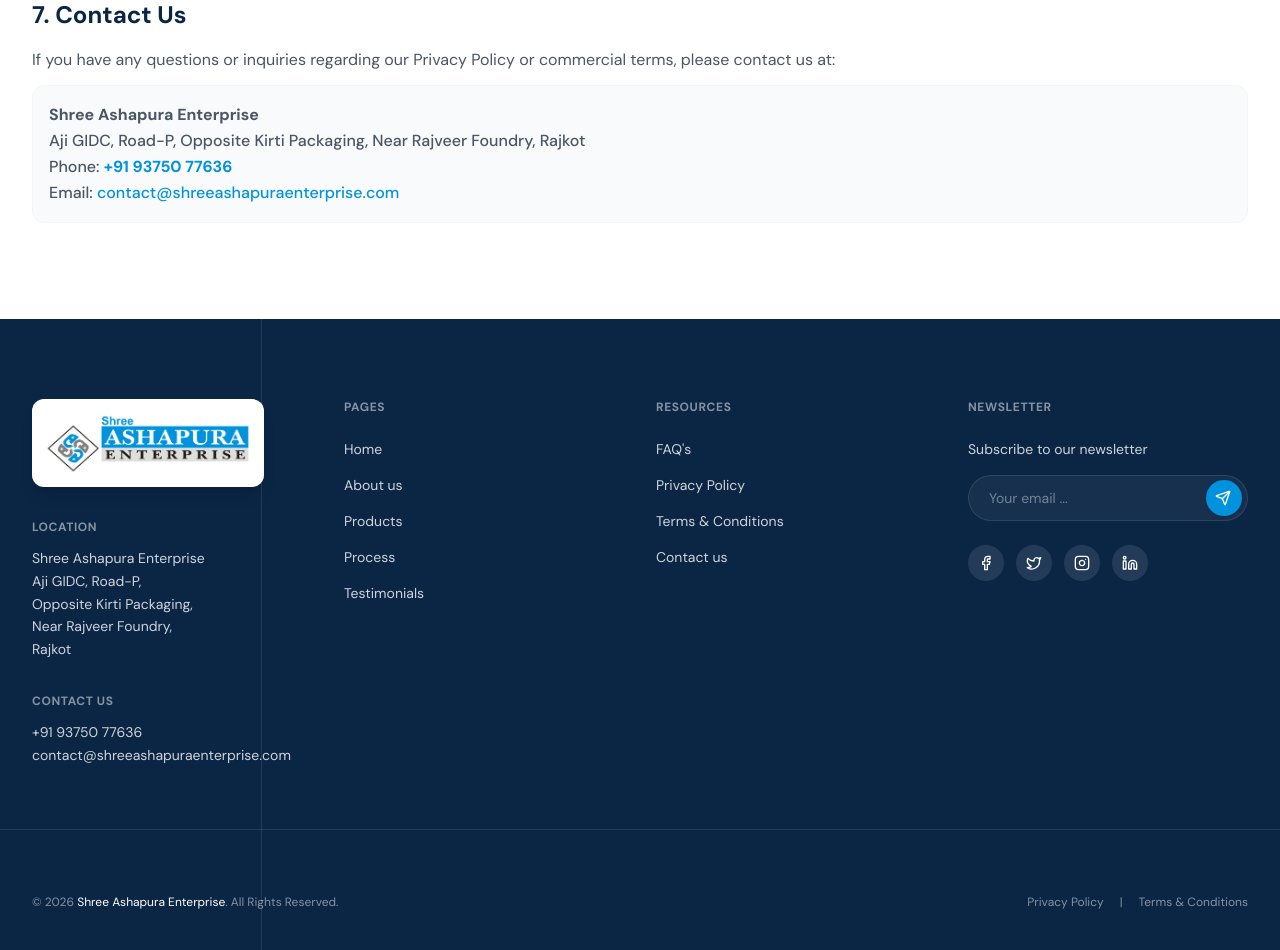
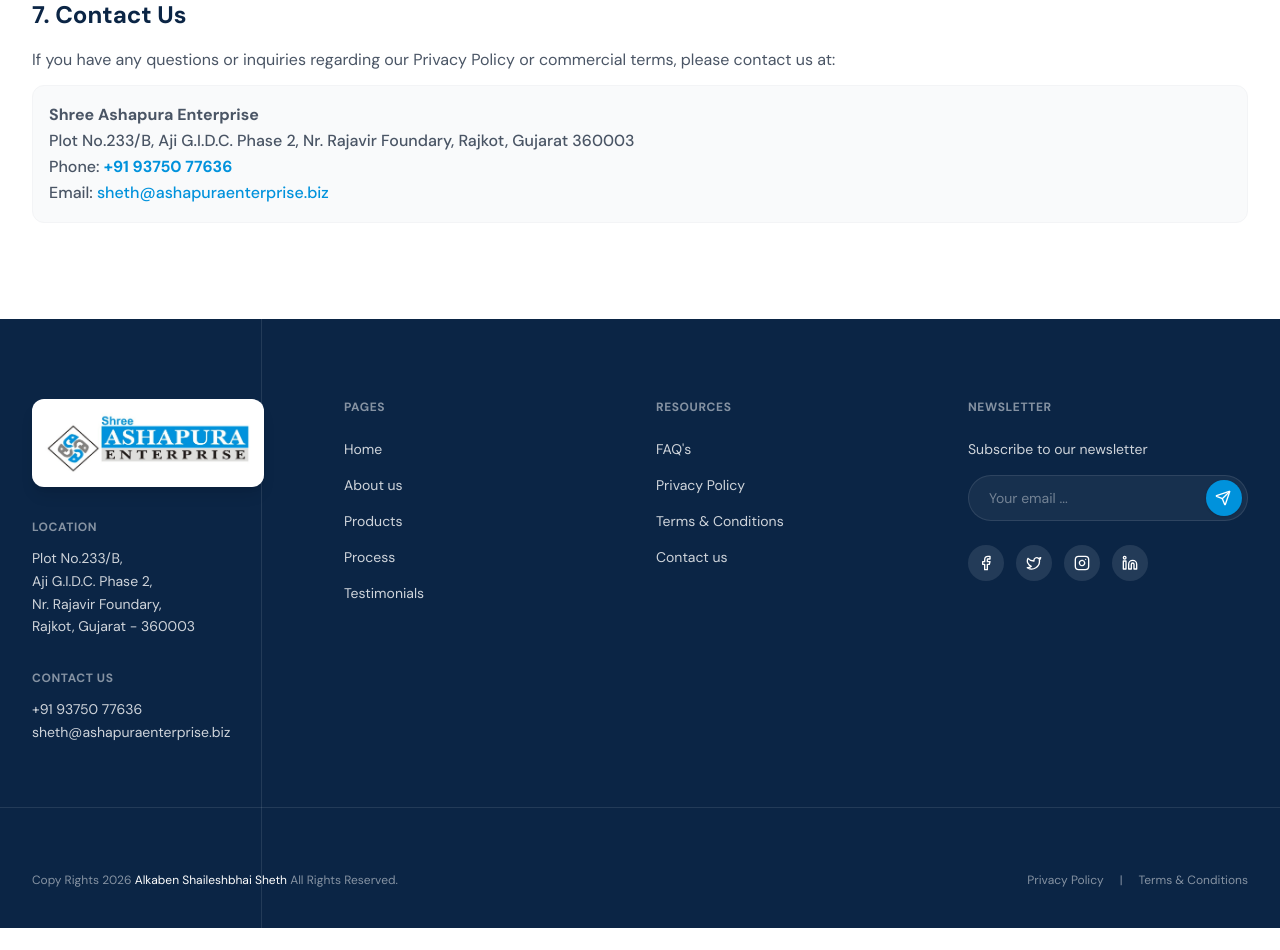
Before and after one commit to palakdhalani/ashapura, a React (Vite) app: page /privacy-policy in a window 1280 px wide. Shown: the part 1300-2250 px from the top of the page. After the commit the page ends 2228 px from the top, so only its background shows below. Built offline with nearby package versions, Linux system fonts and the light colour scheme.

Commit message:
Update address, contact email, and copyright information

```diff
--- a/src/components/Footer.jsx
+++ b/src/components/Footer.jsx
@@ -35,11 +35,10 @@
             <div>
               <h4 className="text-xs font-bold tracking-wider uppercase text-white/50 mb-3">Location</h4>
               <p className="text-white/80 text-sm leading-relaxed hover:text-white transition-colors">
-                Shree Ashapura Enterprise<br />
-                Aji GIDC, Road-P,<br />
-                Opposite Kirti Packaging,<br />
-                Near Rajveer Foundry,<br />
-                Rajkot
+                Plot No.233/B,<br />
+                Aji G.I.D.C. Phase 2,<br />
+                Nr. Rajavir Foundary,<br />
+                Rajkot, Gujarat - 360003
               </p>
             </div>
 
@@ -47,7 +46,7 @@
               <h4 className="text-xs font-bold tracking-wider uppercase text-white/50 mb-3">Contact Us</h4>
               <p className="text-white/80 text-sm leading-relaxed hover:text-white transition-colors">
                 <a href="tel:+919375077636" className="hover:text-secondary transition-colors">+91 93750 77636</a><br />
-                <a href="mailto:contact@shreeashapuraenterprise.com" className="hover:text-secondary transition-colors">contact@shreeashapuraenterprise.com</a>
+                <a href="mailto:sheth@ashapuraenterprise.biz" className="hover:text-secondary transition-colors">sheth@ashapuraenterprise.biz</a>
               </p>
             </div>
           </div>
@@ -112,7 +111,7 @@
         {/* Bottom Section */}
         <div className="flex flex-col lg:flex-row justify-between items-center gap-6">
           <p className="text-xs text-white/50">
-            © 2026 <span className="text-white">Shree Ashapura Enterprise</span>. All Rights Reserved.
+            Copy Rights 2026 <span className="text-white">Alkaben Shaileshbhai Sheth</span> All Rights Reserved.
           </p>
 
           {/* Designed By
--- a/src/components/about/ConsultationCTA.jsx
+++ b/src/components/about/ConsultationCTA.jsx
@@ -117,10 +117,10 @@
               </h3>
               <p className="text-slate-300 text-sm leading-relaxed mb-4">
                 <strong>Shree Ashapura Enterprise</strong><br />
-                Aji GIDC, Road-P,<br />
-                Opposite Kirti Packaging,<br />
-                Near Rajveer Foundry,<br />
-                Rajkot, Gujarat - India
+                Plot No.233/B,<br />
+                Aji G.I.D.C. Phase 2,<br />
+                Nr. Rajavir Foundary,<br />
+                Rajkot, Gujarat - 360003
               </p>
               <div className="pt-4 border-t border-white/10 flex items-center justify-between text-xs text-slate-400">
                 <span>Working Hours:</span>
--- a/src/components/home/Contact.jsx
+++ b/src/components/home/Contact.jsx
@@ -74,7 +74,7 @@
               </div>
               <div className="text-left">
                 <p className="text-xs text-gray-500 mb-1 font-medium">Email Address</p>
-                <a href="mailto:contact@shreeashapuraenterprise.com" className="font-bold text-sm md:text-base group-hover:text-secondary transition-colors">contact@shreeashapuraenterprise.com</a>
+                <a href="mailto:sheth@ashapuraenterprise.biz" className="font-bold text-sm md:text-base group-hover:text-secondary transition-colors break-all">sheth@ashapuraenterprise.biz</a>
               </div>
             </motion.div>
 
@@ -101,11 +101,10 @@
               <div className="text-left">
                 <p className="text-xs text-gray-500 mb-1 font-medium">Our Office</p>
                 <p className="font-bold text-sm md:text-base group-hover:text-secondary transition-colors">
-                  Shree Ashapura Enterprise<br />
-                  Aji GIDC, Road-P,<br />
-                  Opposite Kirti Packaging,<br />
-                  Near Rajveer Foundry,<br />
-                  Rajkot
+                  Plot No.233/B,<br />
+                  Aji G.I.D.C. Phase 2,<br />
+                  Nr. Rajavir Foundary,<br />
+                  Rajkot, Gujarat - 360003
                 </p>
               </div>
             </motion.div>
@@ -124,7 +123,7 @@
             className="rounded-[32px] overflow-hidden shadow-xl shadow-gray-200/40 border border-gray-100/80 bg-gray-100 min-h-[450px] lg:min-h-full h-full flex flex-col"
           >
             <iframe
-              src="https://maps.google.com/maps?q=Aji+GIDC+Road-P+Opposite+Kirti+Packaging+Rajkot&t=&z=15&ie=UTF8&iwloc=&output=embed"
+              src="https://maps.google.com/maps?q=Plot+No.233%2FB+Aji+G.I.D.C.+Phase+2+Nr.+Rajavir+Foundary+Rajkot+Gujarat+360003&t=&z=15&ie=UTF8&iwloc=&output=embed"
               width="100%"
               height="100%"
               style={{ border: 0 }}
--- a/src/components/home/InquiryForm.jsx
+++ b/src/components/home/InquiryForm.jsx
@@ -80,7 +80,7 @@
       `Sent from Shree Ashapura Enterprise Website Inquiry Form`
     );
 
-    const mailtoUrl = `mailto:contact@shreeashapuraenterprise.com?subject=${mailtoSubject}&body=${mailtoBody}`;
+    const mailtoUrl = `mailto:sheth@ashapuraenterprise.biz?subject=${mailtoSubject}&body=${mailtoBody}`;
     setSuccess('Opening your email client to send the inquiry...');
     window.location.href = mailtoUrl;
   };
--- a/src/pages/PrivacyPolicy.jsx
+++ b/src/pages/PrivacyPolicy.jsx
@@ -75,9 +75,9 @@
               </p>
               <div className="mt-3 p-4 bg-gray-50 rounded-xl border border-gray-100 font-medium">
                 <p><strong>Shree Ashapura Enterprise</strong></p>
-                <p>Aji GIDC, Road-P, Opposite Kirti Packaging, Near Rajveer Foundry, Rajkot</p>
+                <p>Plot No.233/B, Aji G.I.D.C. Phase 2, Nr. Rajavir Foundary, Rajkot, Gujarat 360003</p>
                 <p>Phone: <a href="tel:+919375077636" className="text-secondary font-bold">+91 93750 77636</a></p>
-                <p>Email: <a href="mailto:contact@shreeashapuraenterprise.com" className="text-secondary">contact@shreeashapuraenterprise.com</a></p>
+                <p>Email: <a href="mailto:sheth@ashapuraenterprise.biz" className="text-secondary">sheth@ashapuraenterprise.biz</a></p>
               </div>
             </section>
           </div>
--- a/src/pages/TermsAndConditions.jsx
+++ b/src/pages/TermsAndConditions.jsx
@@ -22,7 +22,7 @@
             <section>
               <h2 className="text-2xl font-bold text-primary mb-4">1. Agreement to Terms</h2>
               <p>
-                By placing an order, requesting a quotation, or purchasing scrap materials from <strong>Shree Ashapura Enterprise</strong> (located at Aji GIDC, Road-P, Opposite Kirti Packaging, Near Rajveer Foundry, Rajkot), you agree to be bound by these commercial Terms & Conditions. Please read them thoroughly prior to finalizing any transaction.
+                By placing an order, requesting a quotation, or purchasing scrap materials from <strong>Shree Ashapura Enterprise</strong> (located at Plot No.233/B, Aji G.I.D.C. Phase 2, Nr. Rajavir Foundary, Rajkot, Gujarat 360003), you agree to be bound by these commercial Terms & Conditions. Please read them thoroughly prior to finalizing any transaction.
               </p>
             </section>
 
```
